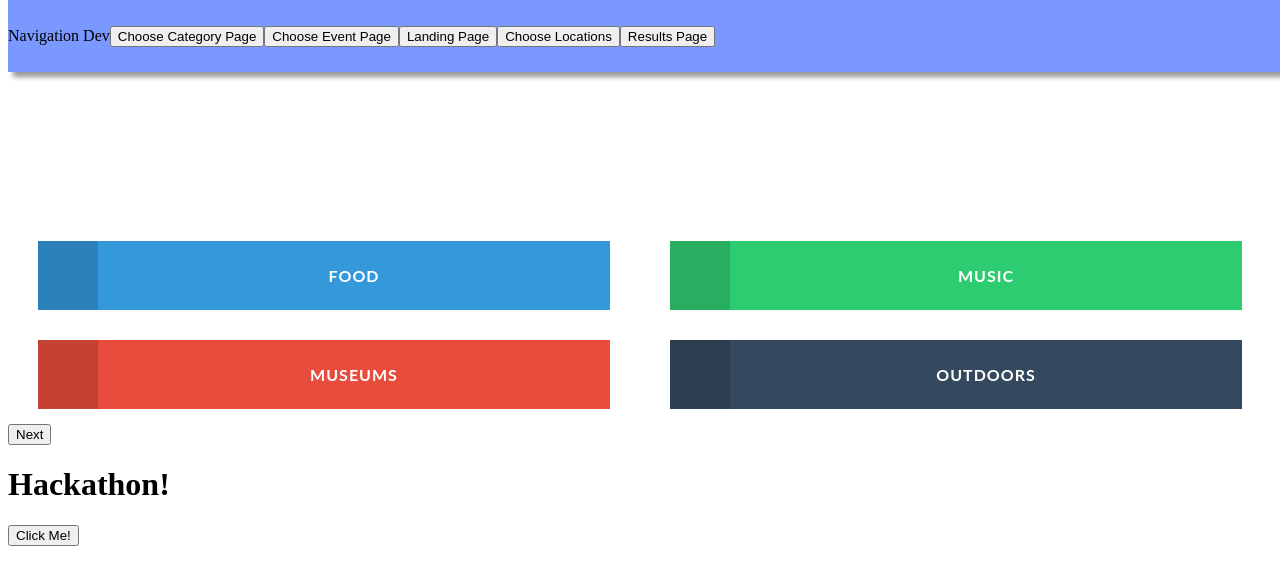
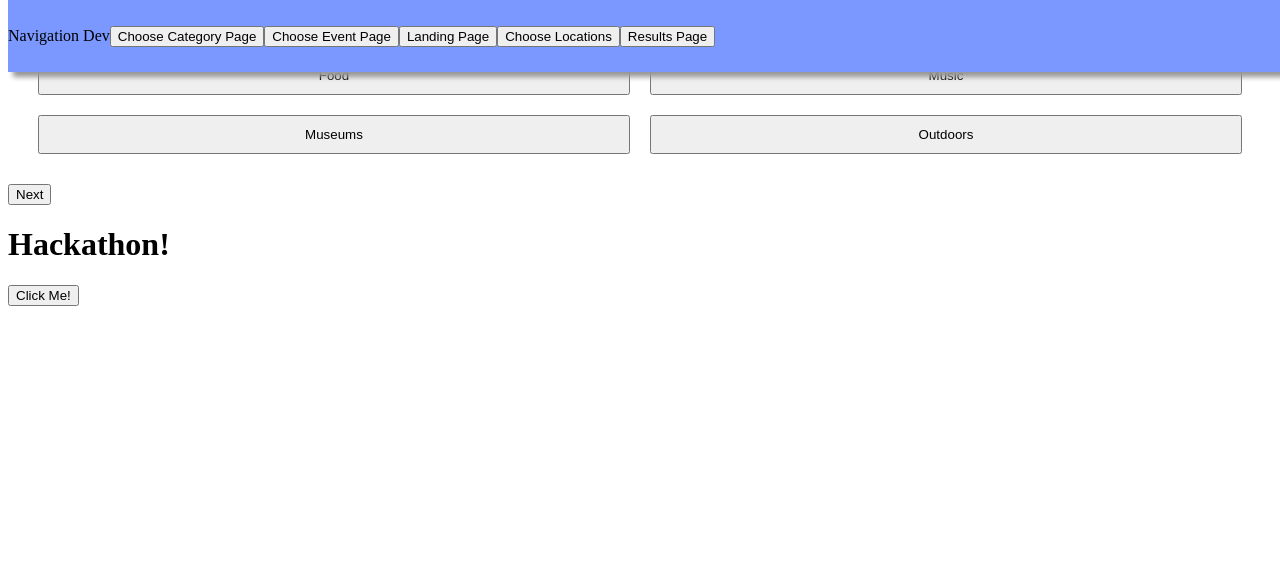
Before and after one commit to CptnPluto/itc-hackathon-socializeMe-client, a React (Create React App) app: page /chooseCategory in a window 1280 px wide. Shown: the top 584 px of the page. Built offline with nearby package versions, Linux system fonts and the light colour scheme.

Commit message:
Some modifications

```diff
--- a/src/pages/CategoryPage/CategoryPage.css
+++ b/src/pages/CategoryPage/CategoryPage.css
@@ -3,187 +3,14 @@
     justify-content: center;
     margin: auto;
   flex-direction: column;
-  margin-top: 200px;
 }
 .categoryPageButtons{
     display: grid;
     grid-template-columns: repeat(2, 2fr);
     justify-content: center;
+    padding:30px;
+    gap:20px
 }
-.btn {
-    border: none;
-    font-family: 'Lato';
-    font-size: inherit;
-    color: inherit;
-    background: none;
-    cursor: pointer;
-    padding: 25px 80px;
-    display: inline-block;
-    margin: 15px 30px;
-    text-transform: uppercase;
-    letter-spacing: 1px;
-    font-weight: 700;
-    outline: none;
-    position: relative;
-    -webkit-transition: all 0.3s;
-    -moz-transition: all 0.3s;
-    transition: all 0.3s;
-  }
-
-  .btn:after {
-    content: '';
-    position: absolute;
-    z-index: -1;
-    -webkit-transition: all 0.3s;
-    -moz-transition: all 0.3s;
-    transition: all 0.3s;
-  }
-
-  /* Pseudo elements for icons */
-  .btn:before {
-    font-family: 'FontAwesome';
-    speak: none;
-    font-style: normal;
-    font-weight: normal;
-    font-variant: normal;
-    text-transform: none;
-    line-height: 1;
-    position: relative;
-    -webkit-font-smoothing: antialiased;
-  }
-
-
-  /* Icon separator */
-  .btn-sep {
-    padding: 25px 60px 25px 120px;
-  }
-
-  .btn-sep:before {
-    background: rgba(0,0,0,0.15);
-  }
-
-  /* Button 1 */
-  .btn-1 {
-    background: #3498db;
-    color: #fff;
-  }
-
-  .btn-1:hover {
-    background: #2980b9;
-  }
-
-  .btn-1:active {
-    background: #2980b9;
-    top: 2px;
-  }
-
-  .btn-1:before {
-    position: absolute;
-    height: 100%;
-    left: 0;
-    top: 0;
-    line-height: 3;
-    font-size: 140%;
-    width: 60px;
-  }
-
-  /* Button 2 */
-  .btn-2 {
-    background: #2ecc71;
-    color: #fff;
-  }
-
-  .btn-2:hover {
-    background: #27ae60;
-  }
-
-  .btn-2:active {
-    background: #27ae60;
-    top: 2px;
-  }
-
-  .btn-2:before {
-    position: absolute;
-    height: 100%;
-    left: 0;
-    top: 0;
-    line-height: 3;
-    font-size: 140%;
-    width: 60px;
-  }
-
-  /* Button 3 */
-  .btn-3 {
-    background: #e74c3c;
-    color: #fff;
-  }
-
-  .btn-3:hover {
-    background: #c0392b;
-  }
-
-  .btn-3:active {
-    background: #c0392b;
-    top: 2px;
-  }
-
-  .btn-3:before {
-    position: absolute;
-    height: 100%;
-    left: 0;
-    top: 0;
-    line-height: 3;
-    font-size: 140%;
-    width: 60px;
-  }
-
-  /* Button 3 */
-  .btn-4 {
-    background: #34495e;
-    color: #fff;
-  }
-
-  .btn-4:hover {
-    background: #2c3e50;
-  }
-
-  .btn-4:active {
-    background: #2c3e50;
-    top: 2px;
-  }
-
-  .btn-4:before {
-    position: absolute;
-    height: 100%;
-    left: 0;
-    top: 0;
-    line-height: 3;
-    font-size: 140%;
-    width: 60px;
-  }
-
-  /* Icons */
-
-  .icon-cart:before {
-    content: "\f07a";
-  }
-
-  .icon-heart:before {
-    content: "\f55a";
-  }
-
-  .icon-info:before {
-    content: "\f05a";
-  }
-
-  .icon-send:before {
-    content: "\f1d8";
-  }
-
-
-
-  @media only screen and (min-width: 1000px) {
+.btn{
+    padding: 10px;
 }
-
-
-@media only screen and (max-width: 1000px) {}
--- a/src/pages/CategoryPage/CategoryPage.js
+++ b/src/pages/CategoryPage/CategoryPage.js
@@ -1,6 +1,8 @@
 import React from 'react'
 import './CategoryPage.css'
+import { useNavigate } from 'react-router-dom'
 function CategoryPage() {
+  const navigate = useNavigate()
 const handleFood =(e)=>{
   e.preventDefault()
   console.log("food")
@@ -20,6 +22,7 @@ const handleOutDoors=(e)=>{
 const handleNext=(e)=>{
   e.preventDefault()
   console.log("next");
+  navigate("/chooseEvent")
 }
   return (
     <div className="categoryPage">
```
